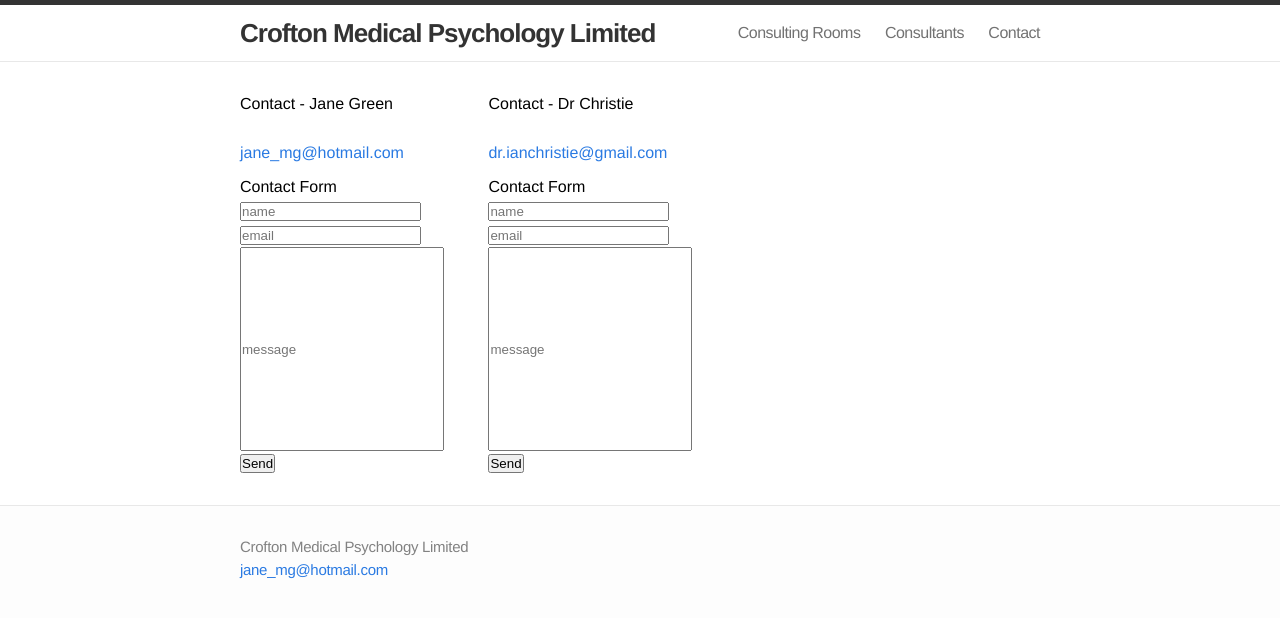
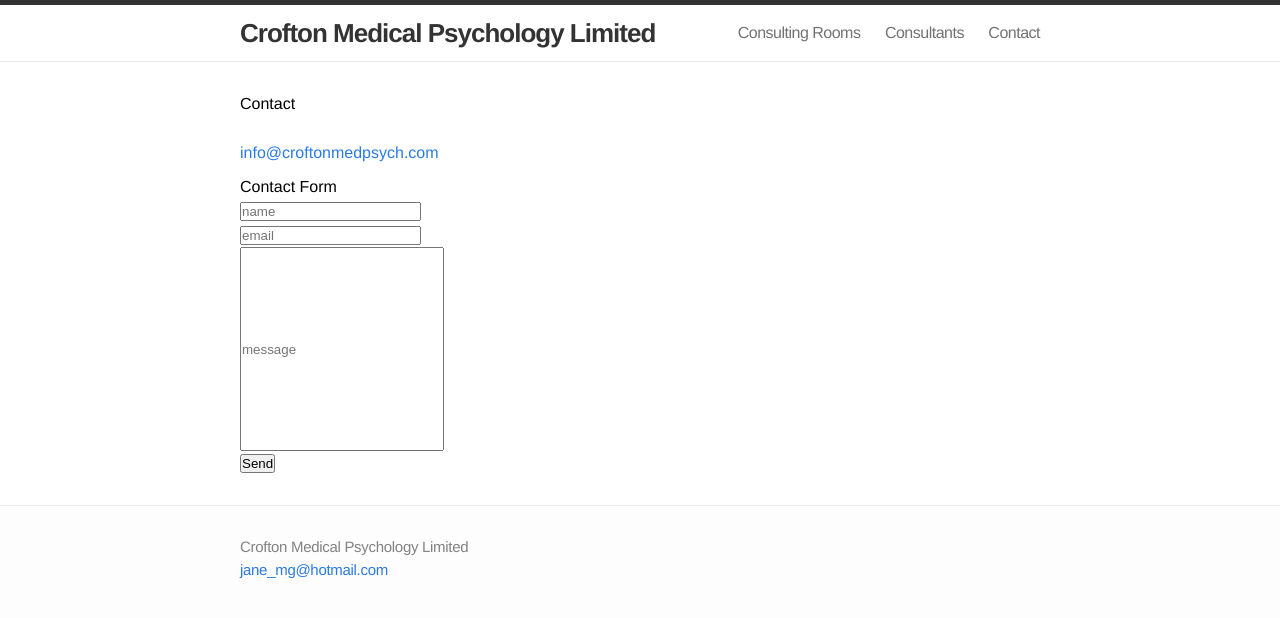
Before and after one commit to croftonmedpsych/croftonmedpsych.github.io, a Jekyll site: the page built from contact/index.html, in a window 1280 px wide. Shown: the top 618 px of the page. Built offline with Jekyll 4.4.1, drawn with Linux system fonts in a browser that asks for light colours.

Commit message:
info@croftonmedpsych.com email address

```diff
--- a/contact/index.html
+++ b/contact/index.html
@@ -6,28 +6,13 @@ title: Contact
 <div class="home">
 
   <div class="contact">
-    <h1>Contact - Jane Green</h1>
+    <h1>Contact</h1>
 
-    <p><a href="mailto:jane_mg@hotmail.com">jane_mg@hotmail.com</a></p>
+    <p><a href="mailto:info@croftonmedpsych.com">info@croftonmedpsych.com</a></p>
 
     <h2>Contact Form</h2>
 
-    <form action="//forms.brace.io/jane_mg@hotmail.com" method="POST">
-      <input type="text" name="name" placeholder="name"><br />
-      <input type="email" name="_replyto" placeholder="email"><br />
-      <input type="text" name="message" placeholder="message" class="text-area"><br />
-      <input type="submit" value="Send">
-    </form>
-  </div>
-
-  <div class="contact">
-    <h1>Contact - Dr Christie</h1>
-
-    <p><a href="mailto:dr.ianchristie@gmail.com">dr.ianchristie@gmail.com</a></p>
-
-    <h2>Contact Form</h2>
-
-    <form action="//forms.brace.io/dr.ianchristie@gmail.com" method="POST">
+    <form action="//forms.brace.io/info@croftonmedpsych.com" method="POST">
       <input type="text" name="name" placeholder="name"><br />
       <input type="email" name="_replyto" placeholder="email"><br />
       <input type="text" name="message" placeholder="message" class="text-area"><br />
--- a/css/main.css
+++ b/css/main.css
@@ -358,10 +358,6 @@ a:visited { color: #205caa; }
     margin-right: 20px;
 }
 
-.contact {
-  display: inline-block;
-  margin-right: 40px;
-}
 
 /* media queries */
 /* ----------------------------------------------------------*/
```
